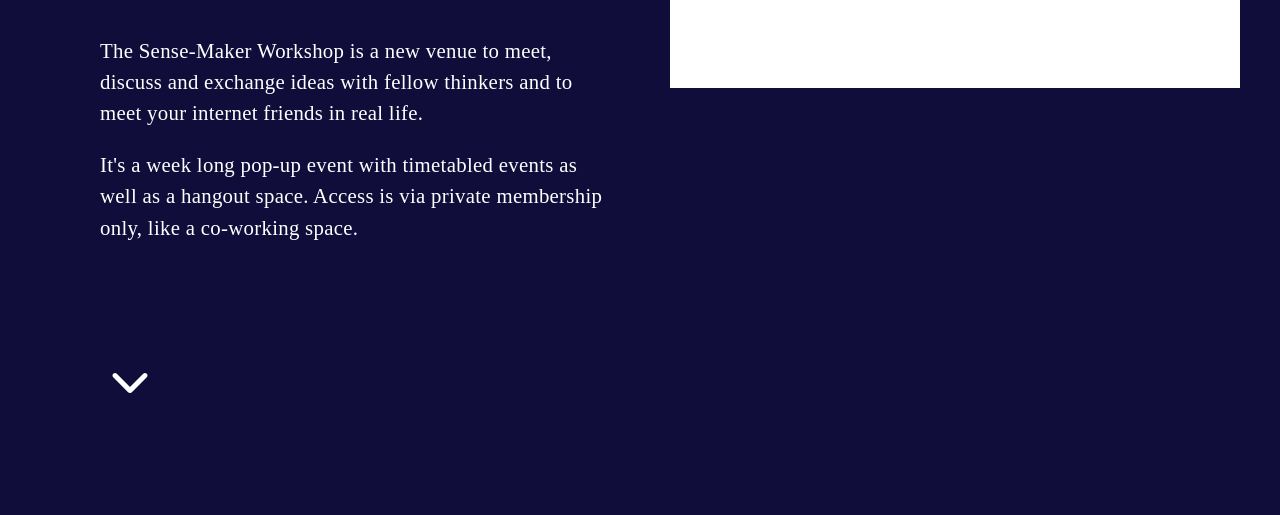
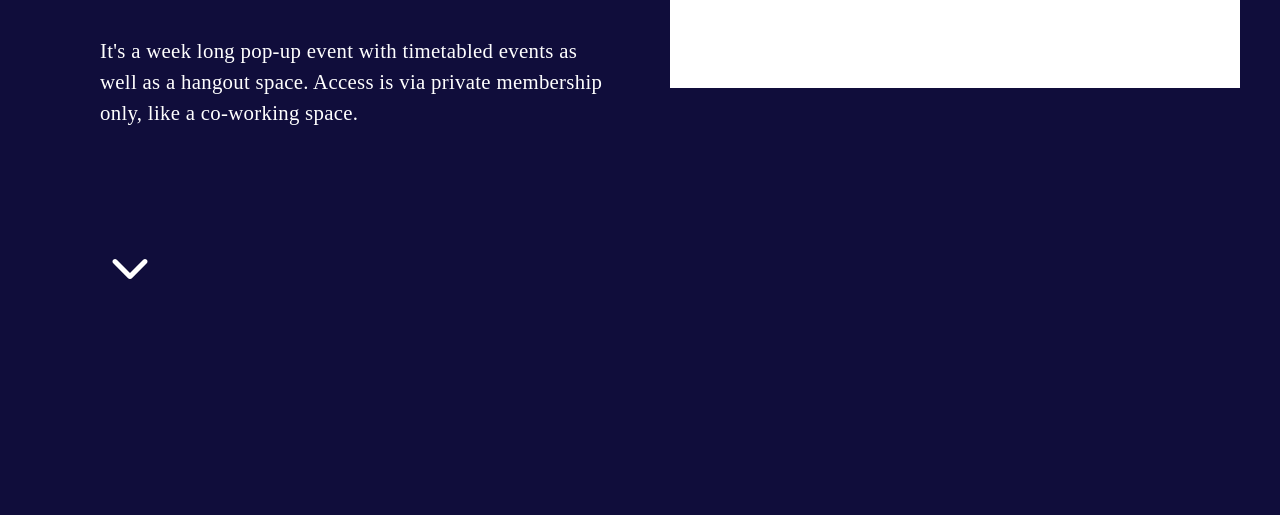
Before and after one commit to pinkfluffica/sensemaker-website, a plain HTML site: page dist/index.html in a window 1280 px wide. Shown: the part 283-798 px from the top of the page. Drawn offline with Linux system fonts and the light colour scheme; a web font is replaced by a local one.

Commit message:
Demo for River

```diff
--- a/dist/index.html
+++ b/dist/index.html
@@ -19,7 +19,7 @@
 					<div class="col">
 						<div class="tldr">
 							<img src="img/SenseMakerWorkShopTightCroDark.png">
-							<p>The Sense-Maker Workshop is a new venue to meet, discuss and exchange ideas with fellow thinkers and to meet your internet friends in real life.</p>
+
 							<p>It's a week long pop-up event with timetabled events as well as a hangout space. Access is via private membership only, like a co-working space.</p>
 							<div class="drag">
 								<!-- <p><a href="#membership">Explore member benefits</a></p>
```
